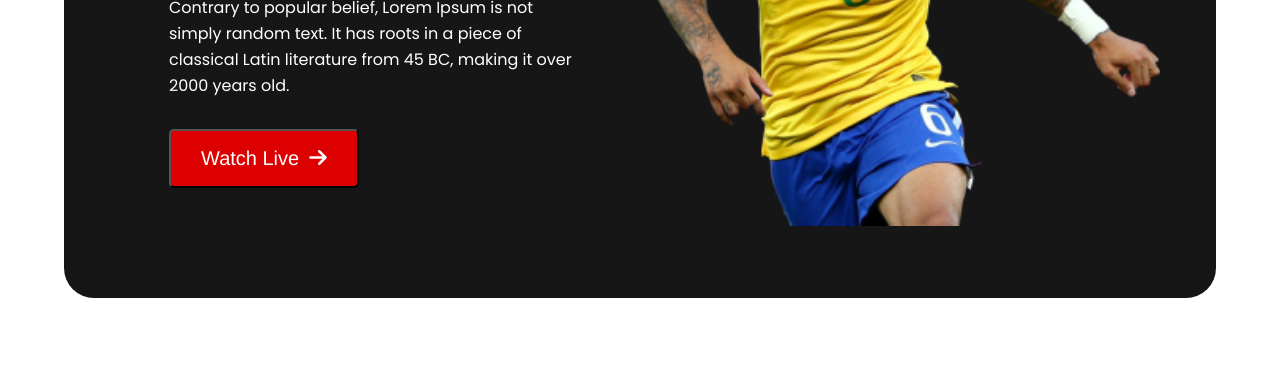
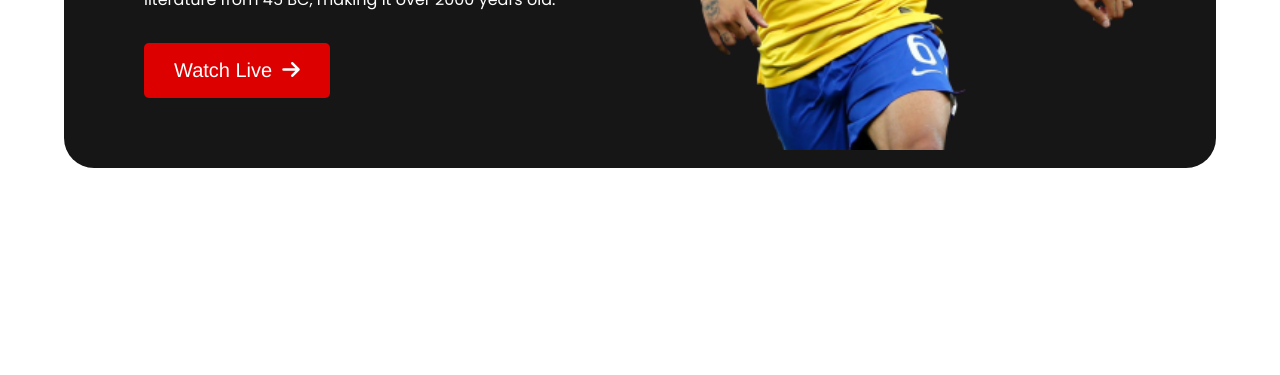
Before and after one commit to syedashiqbd/World-Cup-Ashiq, a plain HTML site: page index.html in a window 1280 px wide. Shown: the part 425-800 px from the top of the page. Drawn offline with Linux system fonts and the light colour scheme.

Commit message:
header section done

```diff
--- a/index.html
+++ b/index.html
@@ -13,6 +13,7 @@
   </head>
   <body>
     <div class="container">
+      <!-- Header Start -->
       <header>
         <div class="banner">
           <div class="leftText">
@@ -31,6 +32,10 @@
           </div>
         </div>
       </header>
+      <!-- Header Ends -->
+      <!-- Main Start -->
+      <main></main>
+      <!-- Main Ends -->
     </div>
   </body>
 </html>
--- a/style.css
+++ b/style.css
@@ -19,9 +19,11 @@ body {
   width: 90%;
   margin: 0 auto;
 }
-/* Header style start */
+
+/* Header Style Start */
+
 header {
-  margin-top: 50px;
+  margin-top: 40px;
   border-radius: 30px;
   color: #fff;
   background-color: var(--background-color);
@@ -31,8 +33,8 @@ header {
   align-items: center;
 }
 .leftText {
-  width: 45%;
-  margin: 110px 20px 110px 105px;
+  width: 50%;
+  margin: 60px 5px 70px 80px;
 }
 .leftText h1 {
   font-size: 70px;
@@ -48,6 +50,7 @@ header {
 button {
   padding: 16px 30px;
   background-color: var(--button-color);
+  border: 0px;
   border-radius: 5px;
   color: #fff;
   font-size: 20px;
@@ -60,9 +63,12 @@ button a {
 }
 
 .rightImage {
-  width: 55%;
-  /* background-color: red; */
+  width: 50%;
 }
 .rightImage img {
   width: 90%;
+  position: relative;
+  top: 9px;
+  left: -30px;
 }
+/* Header Style End */
```
